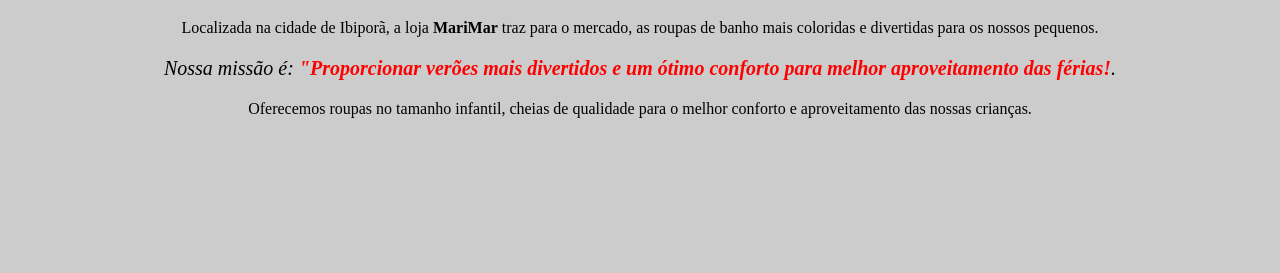
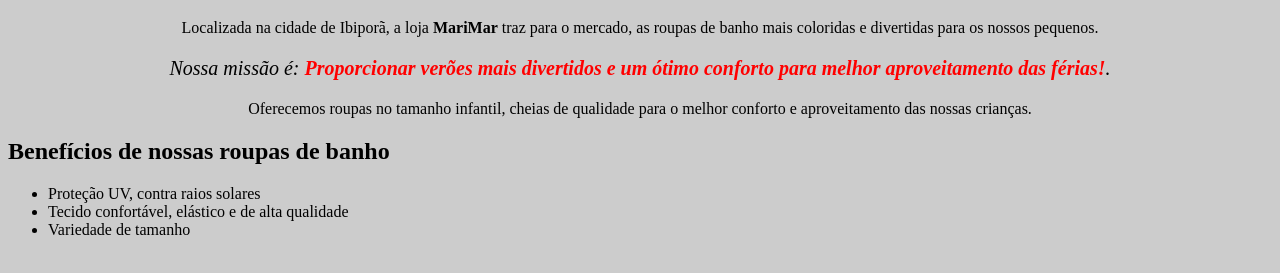
Before and after one commit to MariaClaraKalile/SiteAlura, a plain HTML site: page index.html in a window 1280 px wide. Shown: the part 89-362 px from the top of the page. Drawn offline with Linux system fonts and the light colour scheme.

Commit message:
Add files via upload

```diff
--- a/index.html
+++ b/index.html
@@ -8,15 +8,25 @@
 
     <body>
         <img id="banner" src="banner.png.jpg">
+        <div class="principal">
+            <h1>Sobre a MariMar</h1>
 
+            <p>Localizada na cidade de Ibiporã, a loja <strong>MariMar</strong> traz para o mercado, as roupas de banho mais coloridas e divertidas para os nossos pequenos.
+          </p>
 
-        <h1>Sobre a MariMar</h1>
+            <p id="missao"><em>Nossa missão é: <strong>Proporcionar verões mais divertidos e um ótimo conforto para melhor aproveitamento das férias!</strong>.</em></p>
 
-        <p>Localizada na cidade de Ibiporã, a loja <strong>MariMar</strong> traz para o mercado, as roupas de banho mais coloridas e divertidas para os nossos pequenos.
-      </p>
+            <p>Oferecemos roupas no tamanho infantil, cheias de qualidade para o melhor conforto e aproveitamento das nossas crianças.</p>
+        <div>
 
-        <p id="missao"><em>Nossa missão é: <strong>"Proporcionar verões mais divertidos e um ótimo conforto para melhor aproveitamento das férias!</strong>.</em></p>
+        <div class="Benefícios">
+            <h2>Benefícios de nossas roupas de banho</h2>
 
-        <p>Oferecemos roupas no tamanho infantil, cheias de qualidade para o melhor conforto e aproveitamento das nossas crianças.</p>
-          </body>
-        </html>
+            <ul>
+               <li class="itens">Proteção UV, contra raios solares</li>
+               <li class="itens">Tecido confortável, elástico e de alta qualidade</li>
+               <li class="itens">Variedade de tamanho</li>
+            <ul>
+        <div>
+    </body>
+ </html>
```
